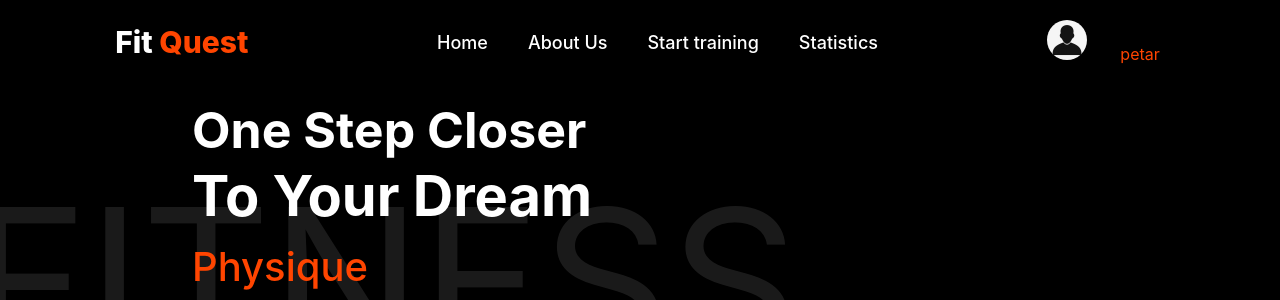
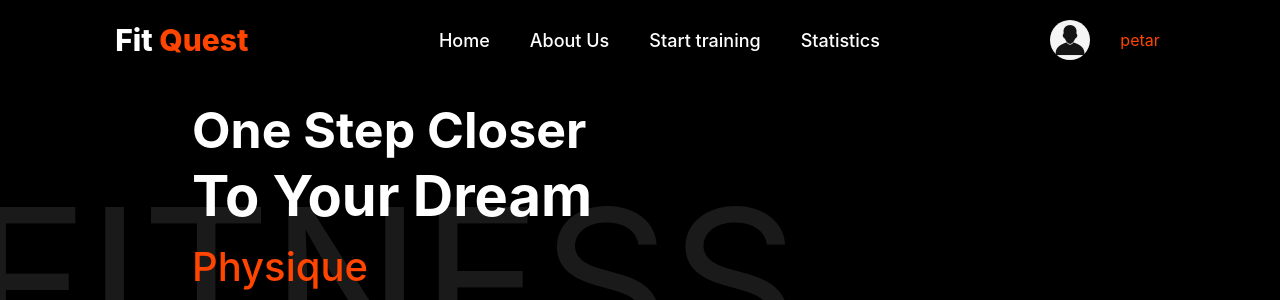
Before and after one commit to PetarTuranovic/FitQuest, a PHP site: page / in a window 1280 px wide. Shown: the top 300 px of the page. Run offline with PHP 8.4, Linux system fonts and the light colour scheme; a user stored in the database is signed in.

Commit message:
minor bug fix

```diff
--- a/css/style.css
+++ b/css/style.css
@@ -166,10 +166,12 @@ span {
 }
 
 .dropdown-toggle {
+  display: flex;
   background: none;
   border: none;
   cursor: pointer;
   color: var(--main-color);
+  align-items: center;
 }
 
 .menu {
```
